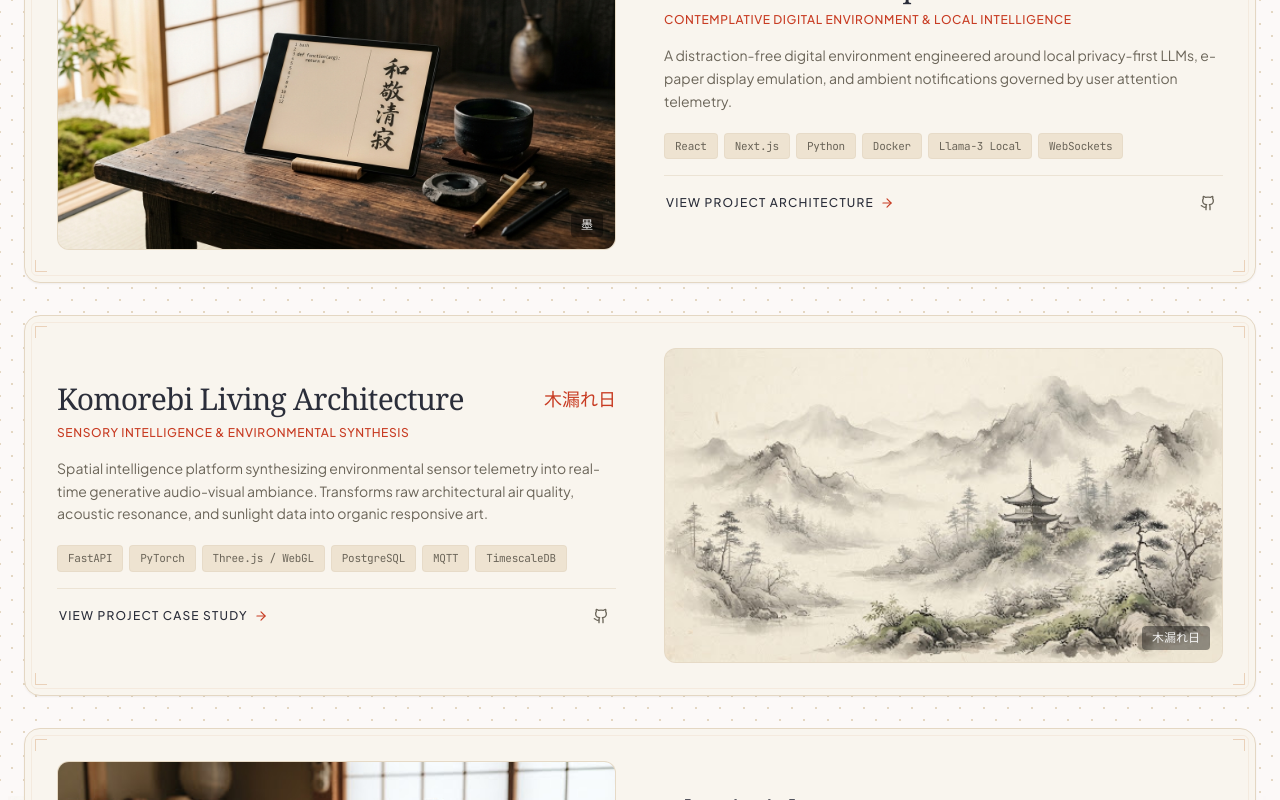
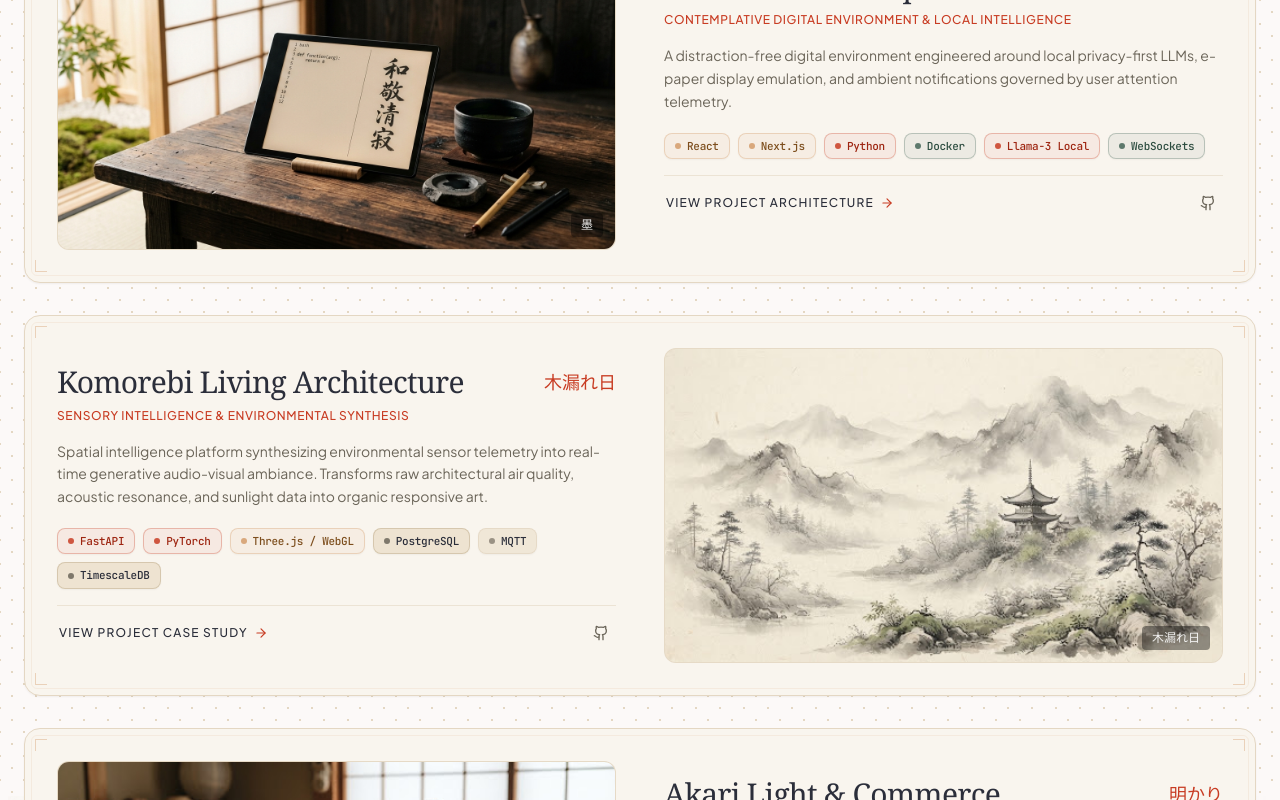
Before and after one commit to VincentYuann/VincentYuann, a React (Vite) app: page / in a window 1280 px wide. Shown: the part 1260-2060 px from the top of the page. Built offline with nearby package versions, Linux system fonts and the light colour scheme; no server answers; the database is empty.

Commit message:
feat(ui): add unified themed TechTag component aligned with design.md and high contrast in day/night

```diff
--- a/src/components/ProjectDetailModal.tsx
+++ b/src/components/ProjectDetailModal.tsx
@@ -2,6 +2,7 @@
 import { createPortal } from 'react-dom';
 import { Project } from '../data/projects';
 import { X, ExternalLink, Github, CheckCircle2, Layers } from 'lucide-react';
+import { TechTag } from './TechTag';
 
 interface ProjectDetailModalProps {
   project: Project | null;
@@ -125,14 +126,9 @@
               <div className="font-sans text-[11px] uppercase tracking-wider font-semibold text-light-ink-subtle dark:text-dark-ink-subtle mb-2.5">
                 Technologies &amp; Infrastructure
               </div>
-              <div className="flex flex-wrap gap-1.5 sm:gap-2">
+              <div className="flex flex-wrap gap-2">
                 {project.tags.map((tag) => (
-                  <span
-                    key={tag}
-                    className="px-2.5 py-1 text-xs font-mono rounded bg-light-surface-raised dark:bg-[#14151A] border border-light-border/70 dark:border-[#2D3039] text-light-ink dark:text-dark-ink"
-                  >
-                    {tag}
-                  </span>
+                  <TechTag key={tag} tag={tag} size="lg" />
                 ))}
               </div>
             </div>
--- a/src/components/ProjectsPage.tsx
+++ b/src/components/ProjectsPage.tsx
@@ -4,6 +4,7 @@
 import { ProjectDetailModal } from './ProjectDetailModal';
 import { EnsoOrbital } from './EnsoOrbital';
 import { HankoStamp } from './HankoStamp';
+import { TechTag } from './TechTag';
 import { useSiteData } from '../context/SiteDataContext';
 
 interface ProjectsPageProps {
@@ -169,14 +170,9 @@
 
               <div>
                 {/* Tech Tags */}
-                <div className="flex flex-wrap gap-1.5 mb-4">
+                <div className="flex flex-wrap items-center gap-1.5 mb-4">
                   {project.tags.slice(0, 3).map((tag) => (
-                    <span
-                      key={tag}
-                      className="px-2 py-0.5 rounded bg-light-surface-muted/80 dark:bg-dark-surface-muted/80 border border-light-border/60 dark:border-dark-border/60 text-[10px] font-mono text-light-ink-muted dark:text-dark-ink-muted"
-                    >
-                      {tag}
-                    </span>
+                    <TechTag key={tag} tag={tag} size="sm" />
                   ))}
                   {project.tags.length > 3 && (
                     <span className="px-1.5 py-0.5 text-[10px] font-mono text-light-ink-subtle dark:text-dark-ink-subtle">
--- a/src/components/ProjectsShowcase.tsx
+++ b/src/components/ProjectsShowcase.tsx
@@ -3,6 +3,7 @@
 import { ArrowRight, Layers, Github, ExternalLink } from 'lucide-react';
 import { ProjectDetailModal } from './ProjectDetailModal';
 import { EnsoOrbital } from './EnsoOrbital';
+import { TechTag } from './TechTag';
 import { useSiteData } from '../context/SiteDataContext';
 
 interface ProjectsShowcaseProps {
@@ -151,14 +152,9 @@
                     </p>
 
                     {/* Minimalist Tech Tags */}
-                    <div className="flex flex-wrap gap-1.5 pt-1">
+                    <div className="flex flex-wrap gap-2 pt-1">
                       {project.tags.map((tag) => (
-                        <span
-                          key={tag}
-                          className="px-2.5 py-1 rounded text-[11px] font-mono tracking-tight bg-light-surface-muted/90 dark:bg-[#14151A] border border-light-border/70 dark:border-[#2D3039] text-light-ink-muted dark:text-dark-ink-muted"
-                        >
-                          {tag}
-                        </span>
+                        <TechTag key={tag} tag={tag} size="md" />
                       ))}
                     </div>
 
--- /dev/null
+++ b/src/components/TechTag.tsx
@@ -0,0 +1,160 @@
+import React from 'react';
+
+export type TechCategory = 'ai' | 'systems' | 'fullstack' | 'data' | 'neutral';
+
+interface TechTagProps {
+  tag: string;
+  size?: 'sm' | 'md' | 'lg';
+  showDot?: boolean;
+  className?: string;
+  onClick?: () => void;
+}
+
+/**
+ * Categorizes a technology string into an architectural domain
+ * to apply the harmonious Akari Wabi-Sabi palette from design.md.
+ */
+export function getTechCategory(tag: string): TechCategory {
+  const t = tag.toLowerCase().trim();
+
+  // AI & ML
+  if (
+    t.includes('llama') ||
+    t.includes('pytorch') ||
+    t.includes('llm') ||
+    t.includes('ai') ||
+    t.includes('openai') ||
+    t.includes('gemini') ||
+    t.includes('embedding') ||
+    t.includes('langchain') ||
+    t.includes('llamaindex') ||
+    t.includes('qdrant') ||
+    t.includes('python') ||
+    t.includes('fastapi') ||
+    t.includes('huggingface')
+  ) {
+    return 'ai';
+  }
+
+  // Systems & Cloud Infrastructure
+  if (
+    t.includes('rust') ||
+    t.includes('docker') ||
+    t.includes('linux') ||
+    t.includes('c++') ||
+    t.includes('c/c++') ||
+    t.includes('kubernetes') ||
+    t.includes('k8s') ||
+    t.includes('kafka') ||
+    t.includes('aws') ||
+    t.includes('gcp') ||
+    t.includes('websocket') ||
+    t.includes('socket') ||
+    t.includes('grpc') ||
+    t.includes('redis')
+  ) {
+    return 'systems';
+  }
+
+  // Full-Stack & Frontend
+  if (
+    t.includes('react') ||
+    t.includes('next.js') ||
+    t.includes('typescript') ||
+    t.includes('javascript') ||
+    t.includes('tailwind') ||
+    t.includes('three.js') ||
+    t.includes('webgl') ||
+    t.includes('node') ||
+    t.includes('vue') ||
+    t.includes('svelte') ||
+    t.includes('html') ||
+    t.includes('css')
+  ) {
+    return 'fullstack';
+  }
+
+  // Data & Storage
+  if (
+    t.includes('postgres') ||
+    t.includes('supabase') ||
+    t.includes('sql') ||
+    t.includes('timescale') ||
+    t.includes('sqlite') ||
+    t.includes('database') ||
+    t.includes('mongodb')
+  ) {
+    return 'data';
+  }
+
+  return 'neutral';
+}
+
+const CATEGORY_STYLES: Record<
+  TechCategory,
+  {
+    pill: string;
+    dot: string;
+  }
+> = {
+  // AI & ML: Terracotta / Cinnabar theme
+  ai: {
+    pill: 'bg-terracotta/[0.06] dark:bg-terracotta/[0.12] border-terracotta/30 dark:border-terracotta/40 text-[#9E2612] dark:text-[#FFB5A7] hover:border-terracotta/60',
+    dot: 'bg-terracotta',
+  },
+  // Systems & Cloud: Bamboo Green theme
+  systems: {
+    pill: 'bg-bamboo/[0.07] dark:bg-bamboo/[0.14] border-bamboo/30 dark:border-bamboo-light/40 text-[#2D4D40] dark:text-[#9DD1BE] hover:border-bamboo/60',
+    dot: 'bg-bamboo dark:bg-bamboo-light',
+  },
+  // Full-Stack & Frontend: Ochre / Amber theme
+  fullstack: {
+    pill: 'bg-ochre/[0.08] dark:bg-ochre/[0.12] border-ochre/35 dark:border-ochre/40 text-[#7D4E1D] dark:text-[#F3C59D] hover:border-ochre/70',
+    dot: 'bg-ochre',
+  },
+  // Data & Storage: Umber / Earth Slate theme
+  data: {
+    pill: 'bg-light-surface-muted/90 dark:bg-[#1A1C23] border-light-border-strong/50 dark:border-[#4A4E5A] text-light-ink dark:text-dark-ink hover:border-terracotta/40',
+    dot: 'bg-light-ink-muted dark:bg-dark-ink-muted',
+  },
+  // Default Neutral: Akari Washi hairline
+  neutral: {
+    pill: 'bg-light-surface-muted/70 dark:bg-[#15161B] border-light-border/80 dark:border-[#2D3039] text-light-ink dark:text-dark-ink hover:border-light-border-strong dark:hover:border-[#565A63]',
+    dot: 'bg-light-ink-subtle dark:bg-dark-ink-subtle',
+  },
+};
+
+const SIZE_STYLES: Record<'sm' | 'md' | 'lg', string> = {
+  sm: 'px-2 py-0.5 text-[10px]',
+  md: 'px-2.5 py-1 text-[11px]',
+  lg: 'px-3 py-1.5 text-xs',
+};
+
+export const TechTag: React.FC<TechTagProps> = ({
+  tag,
+  size = 'md',
+  showDot = true,
+  className = '',
+  onClick,
+}) => {
+  const category = getTechCategory(tag);
+  const style = CATEGORY_STYLES[category];
+  const sizeCls = SIZE_STYLES[size];
+
+  const Comp = onClick ? 'button' : 'span';
+
+  return (
+    <Comp
+      onClick={onClick}
+      className={`inline-flex items-center gap-1.5 font-mono font-medium rounded-md border tracking-tight transition-all duration-150 select-none shadow-[0_1px_2px_rgba(0,0,0,0.04)] ${sizeCls} ${style.pill} ${className}`}
+    >
+      {showDot && (
+        <span
+          className={`w-1.5 h-1.5 rounded-full shrink-0 opacity-85 ${style.dot}`}
+          aria-hidden="true"
+        />
+      )}
+      <span>{tag}</span>
+    </Comp>
+  );
+};
```
